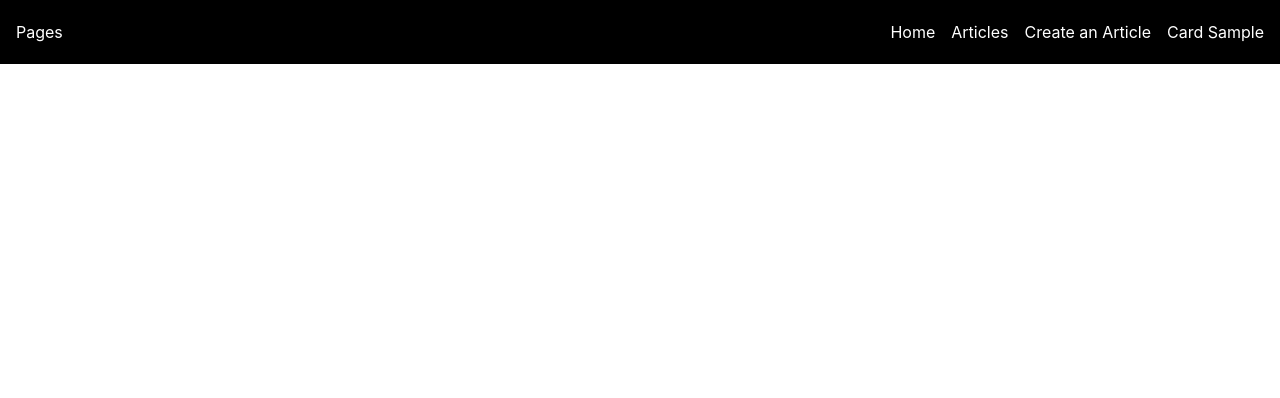
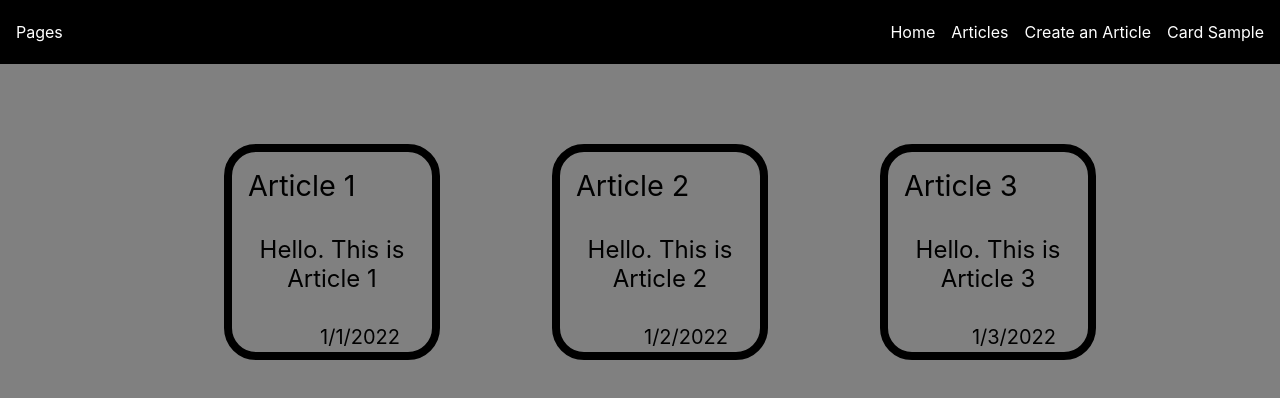
Before and after one commit to abelucsd/pages, a React (Create React App) app: page /articles in a window 1280 px wide. Shown: the top 398 px of the page. Built offline with nearby package versions, Linux system fonts and the light colour scheme.

Commit message:
Articles page displays cards

```diff
--- a/src/App.js
+++ b/src/App.js
@@ -14,7 +14,7 @@ function App() {
         <Navbar />
         <Routes>
           <Route path='/' element={<Home/>}/>
-          <Route path='/pages' element={<Articles/>}/>
+          <Route path='/articles' element={<Articles/>}/>
           <Route path='/create-article' element={<CreateArticle/>}/>
           <Route path='/sample-card' element={<Card/>}/>
         </Routes>
--- a/src/components/Card.js
+++ b/src/components/Card.js
@@ -1,10 +1,10 @@
 import React, { useState } from 'react'
 import './Card.css'
 
-function Card() {
-  const [title, setTitle] = useState('Sample Title')
-  const [articleQuote, setArticleQuote] = useState('Hello, my name is Angelo.')
-  const [dateCreated, setDateCreated] = useState('1/1/2022')
+function Card(props) {
+  const [title, setTitle] = useState(props.title)
+  const [articleQuote, setArticleQuote] = useState(props.articleQuote)
+  const [dateCreated, setDateCreated] = useState(props.dateCreated)
 
   return (
     <div className='card'>
--- a/src/components/Cards.css
+++ b/src/components/Cards.css
@@ -0,0 +1,12 @@
+.cards {
+    display: flex;
+    justify-content: center;
+}
+
+.card-list-container {
+    margin-top: 10vh;
+    color: black;
+    display: grid;
+    grid-template-columns: repeat(3, 1fr);
+    gap: 7rem;
+}
--- a/src/components/Cards.js
+++ b/src/components/Cards.js
@@ -1,18 +1,22 @@
 import React, { useState, useEffect } from 'react'
+import './Cards.css'
 import Card from './Card'
 
 const articleObjects = [
   {
+    id: 1,
     title: 'Article 1',
     content: 'Hello. This is Article 1',
     datePublished: '1/1/2022'
   },
   {
+    id: 2,
     title: 'Article 2',
     content: 'Hello. This is Article 2',
     datePublished: '1/2/2022'
   },
   {
+    id: 3,
     title: 'Article 3',
     content: 'Hello. This is Article 3',
     datePublished: '1/3/2022'
@@ -29,16 +33,17 @@ function Cards(props) {
 
   return (
     <div className='cards'>
+
       <ul className='card-list-container'>
-        {cardArray.map((article) => {
-          <li className='card-list-item'>
+        {cardArray.map((article) => (
+          <div key={article.id}>
             <Card
               title={article.title}
-              articleQuote={article.content}
-              dateCreated={datePublished}
+              articleQuote = {article.content}
+              dateCreated = {article.datePublished}
             />
-          </li>
-        })}
+          </div>
+        ))}
       </ul>
     </div>
   )
--- /dev/null
+++ b/src/components/pages/Articles.css
@@ -0,0 +1,4 @@
+.articles-page {
+    background-color: grey;
+    height: calc(100vh - var(--navbar-height));
+}
--- a/src/components/pages/Articles.js
+++ b/src/components/pages/Articles.js
@@ -1,8 +1,12 @@
 import React from 'react'
+import Cards from '../Cards'
+import './Articles.css'
 
 function Articles() {
   return (
-    <div>Articles</div>
+    <div className='articles-page'>
+      <Cards/>
+    </div>
   )
 }
 
```
Lines whose indentation alone changed are shown as unchanged.
